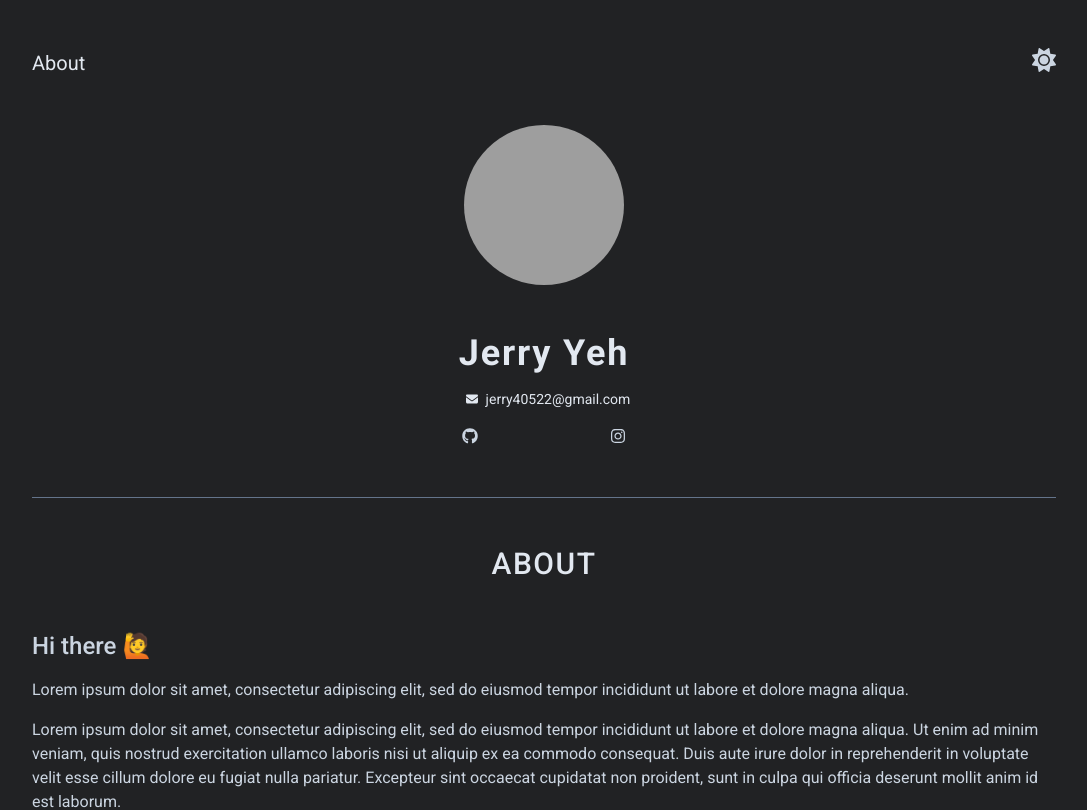
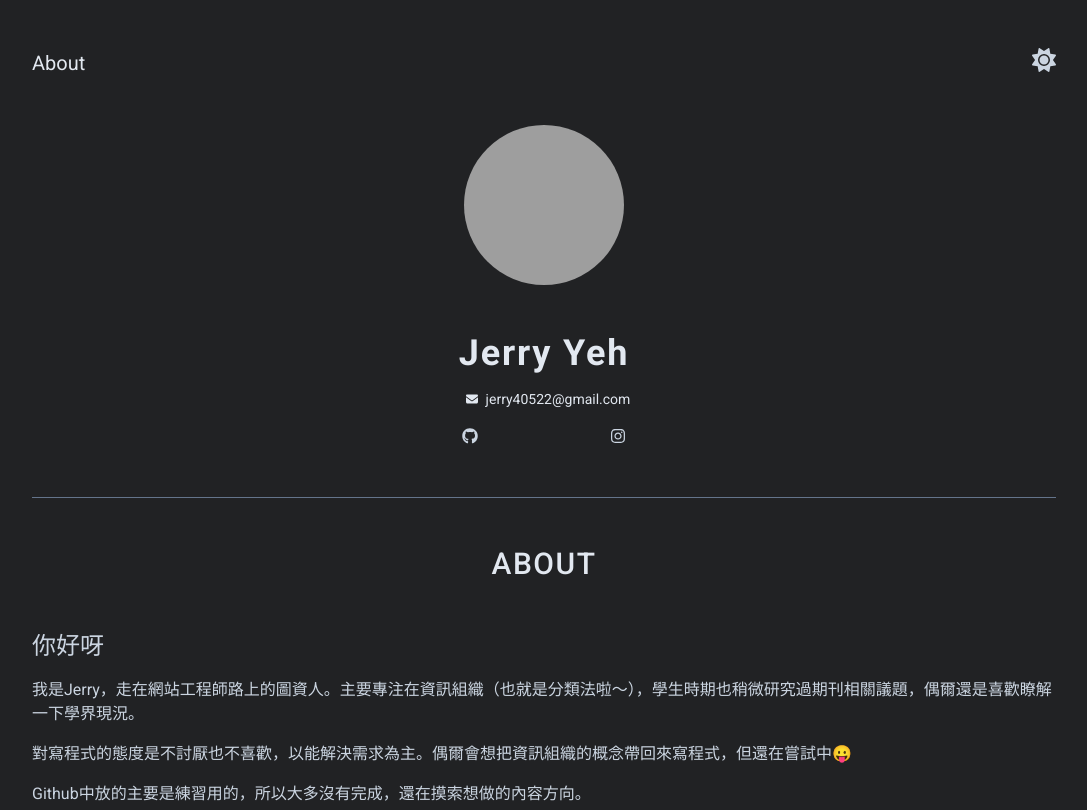
Before and after one commit to jerryyehself/my-profile, a Next.js app: page / in a window 1280 px wide. Shown: the top 810 px of the page, without its empty margins (96-1183 px from the left). Built offline with nearby package versions, Linux system fonts and the light colour scheme; no server answers; grey boxes are pictures that could not be loaded.

Commit message:
update about content

```diff
--- a/components/About.tsx
+++ b/components/About.tsx
@@ -16,15 +16,15 @@ export default function About({
       <Divider anchor={title} />
       <Heading text={title} />
       <div className="dark:text-slate-300">
-        <p className="my-4 text-2xl font-medium">Hi there 🙋</p>
+        <p className="my-4 text-2xl font-medium">你好呀</p>
         <p className="my-4">
-          Lorem ipsum dolor sit amet, consectetur adipiscing elit, sed do eiusmod tempor incididunt ut labore et dolore magna aliqua.
+          我是Jerry，走在網站工程師路上的圖資人。主要專注在資訊組織（也就是分類法啦～），學生時期也稍微研究過期刊相關議題，偶爾還是喜歡瞭解一下學界現況。
         </p>
         <p className="my-4">
-          Lorem ipsum dolor sit amet, consectetur adipiscing elit, sed do eiusmod tempor incididunt ut labore et dolore magna aliqua. Ut enim ad minim veniam, quis nostrud exercitation ullamco laboris nisi ut aliquip ex ea commodo consequat. Duis aute irure dolor in reprehenderit in voluptate velit esse cillum dolore eu fugiat nulla pariatur. Excepteur sint occaecat cupidatat non proident, sunt in culpa qui officia deserunt mollit anim id est laborum.
+          對寫程式的態度是不討厭也不喜歡，以能解決需求為主。偶爾會想把資訊組織的概念帶回來寫程式，但還在嘗試中😛
         </p>
         <p className="my-4">
-          Excepteur sint occaecat cupidatat non proident, sunt in culpa qui officia deserunt mollit anim id est laborum.
+          Github中放的主要是練習用的，所以大多沒有完成，還在摸索想做的內容方向。
         </p>
       </div>
     </>
```
